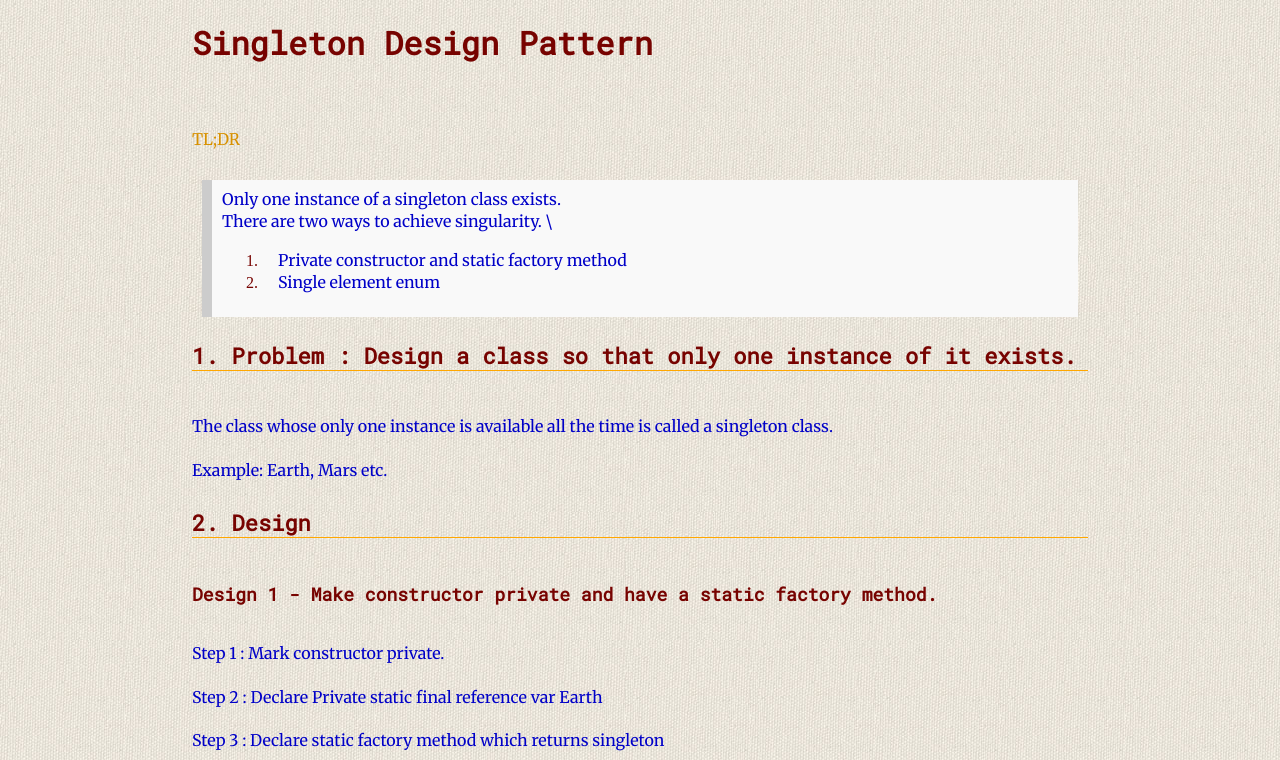
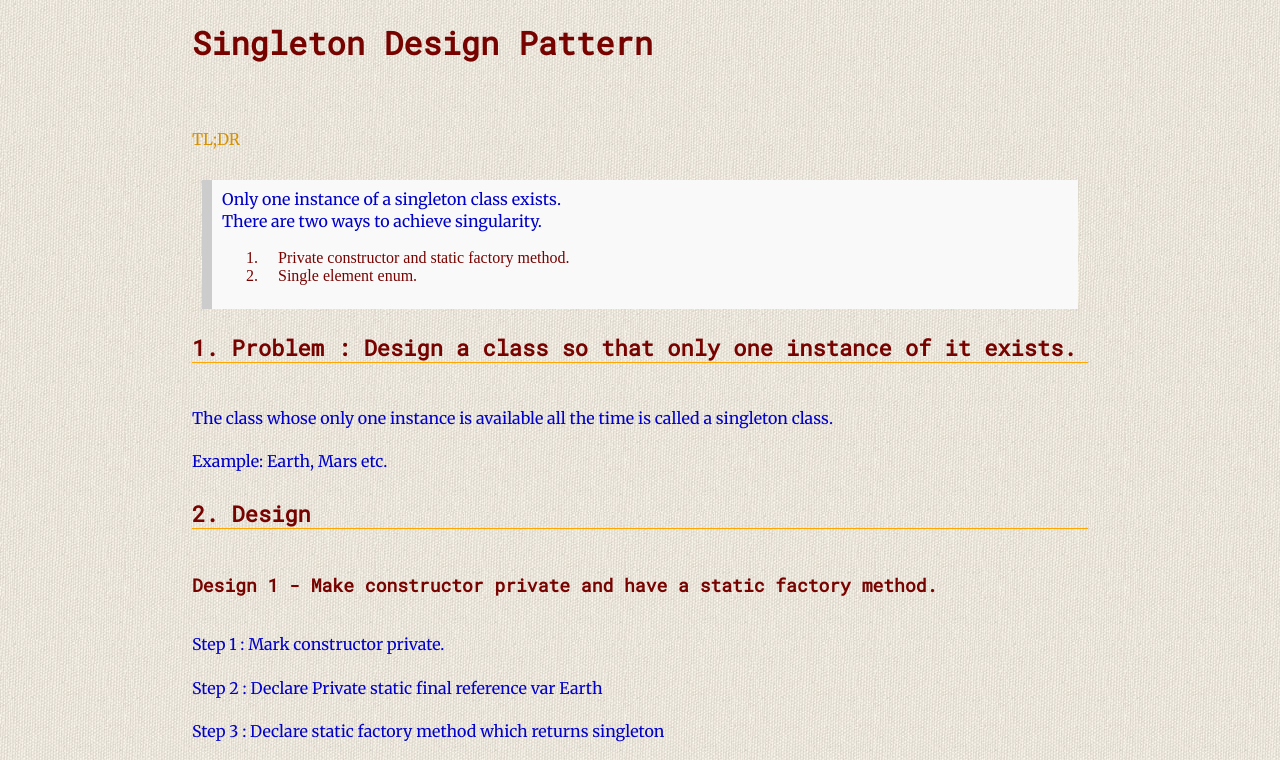
Before and after one commit to Jokestir/Jokestir.github.io, a Jekyll site: the page built from DesignPatterns/Singleton.md, in a window 1280 px wide and 900 px high, cut to the strip 0-760 px from the top of the window. Built offline with Jekyll 4.4.1, drawn with Linux system fonts in a browser that asks for light colours.

Commit message:
still stuck on new line

```diff
--- a/DesignPatterns/Singleton.md
+++ b/DesignPatterns/Singleton.md
@@ -8,12 +8,9 @@
 [TL;DR]({{ site.url }}/assets/singleton_tl_dr.png)
 
 >  Only one instance of a singleton class exists.
->\\
 >  There are two ways to achieve singularity.
->\\
->  1. Private constructor and static factory method
->
->  2. Single element enum
+>  1. Private constructor and static factory method.
+>  2. Single element enum.
 
 ### 1. Problem : Design a class so that only **one** instance of it exists.
 
```
